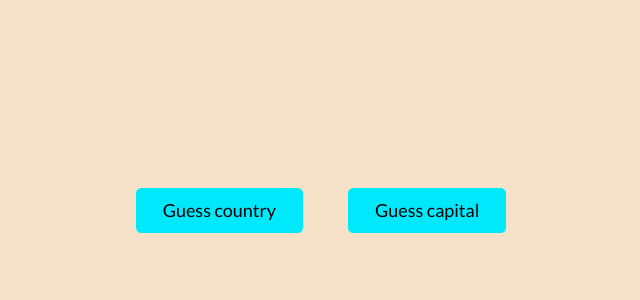
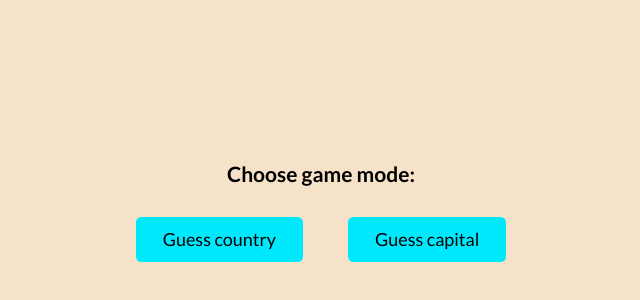
Before and after one commit to ShenolShengov/guess-country-capital-game, a website with bundled scripts: page index.html in a window 1280 px wide. Shown: the part 190-490 px from the top of the page, without its empty margins (319-959 px from the left). Built offline with nearby package versions, Linux system fonts and the light colour scheme.

Commit message:
Edit home screen (add heading choose game mode)

```diff
--- a/index.html
+++ b/index.html
@@ -12,7 +12,8 @@
 
 <body>
     <div class="site flex items-center justify-center">
-        <div class="home-container flex">
+        <div class="home-container flex direction-col items-center gap-medium">
+            <h3>Choose game mode:</h3>
             <div class="home-buttons flex gap-big">
                 <a href="#" class="pointer b-r-small p-button b-blue" data-guess-mode="Guess country">Guess country</a>
                 <a href="#" class="pointer b-r-small p-button b-blue" data-guess-mode="Guess capital">Guess capital</a>
--- a/style.css
+++ b/style.css
@@ -74,6 +74,10 @@ option {
 
 .gap-small {
     gap: 0.8em;
+}
+
+.gap-medium {
+    gap: 1.5em;
 }
 
 .gap-big {
```
